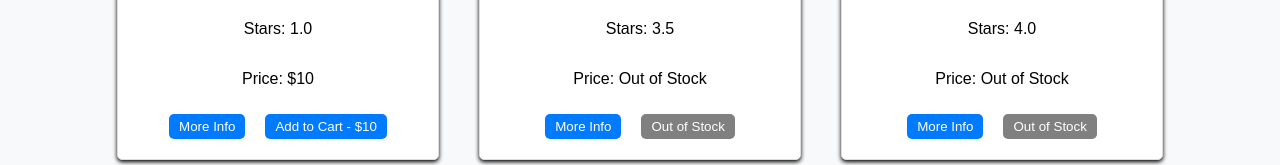
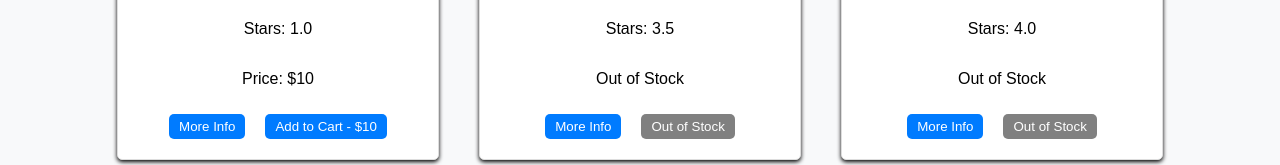
Before and after one commit to tTenchevGit/react-practice, a React (Create React App) app: page / in a window 1280 px wide. Shown: the part 455-620 px from the top of the page. Built offline with nearby package versions, Linux system fonts and the light colour scheme; data requests are answered from the project's data file.

Commit message:
update logic of the route

```diff
--- a/src/components/ProductItem.js
+++ b/src/components/ProductItem.js
@@ -10,7 +10,7 @@ const ProductItem = ({ product, addToCart }) => {
       <img src={product.image} alt={product.name} />
       <p>{product.description}</p>
       <p>Stars: {averageStars.toFixed(1)}</p>
-      <p>Price: {product.price ? `$${product.price}` : 'Out of Stock'}</p> {/* Add this line to display the price */}
+      <p>{product.price ? `Price: $${product.price}` : 'Out of Stock'}</p> {/* Add this line to display the price */}
       <div>
       <Link to={`/products/${product.id}`}>
         <button>More Info</button>
```
